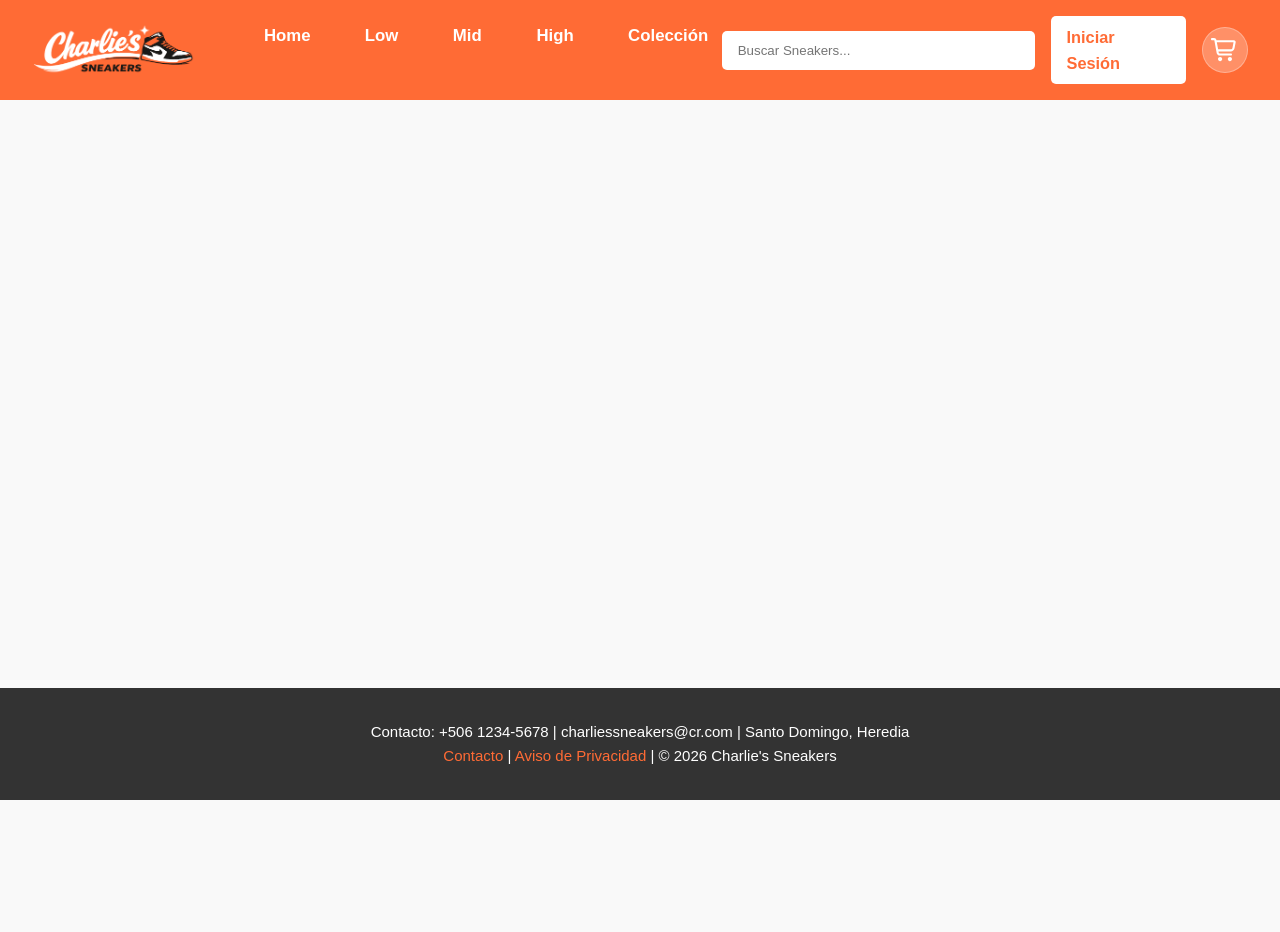
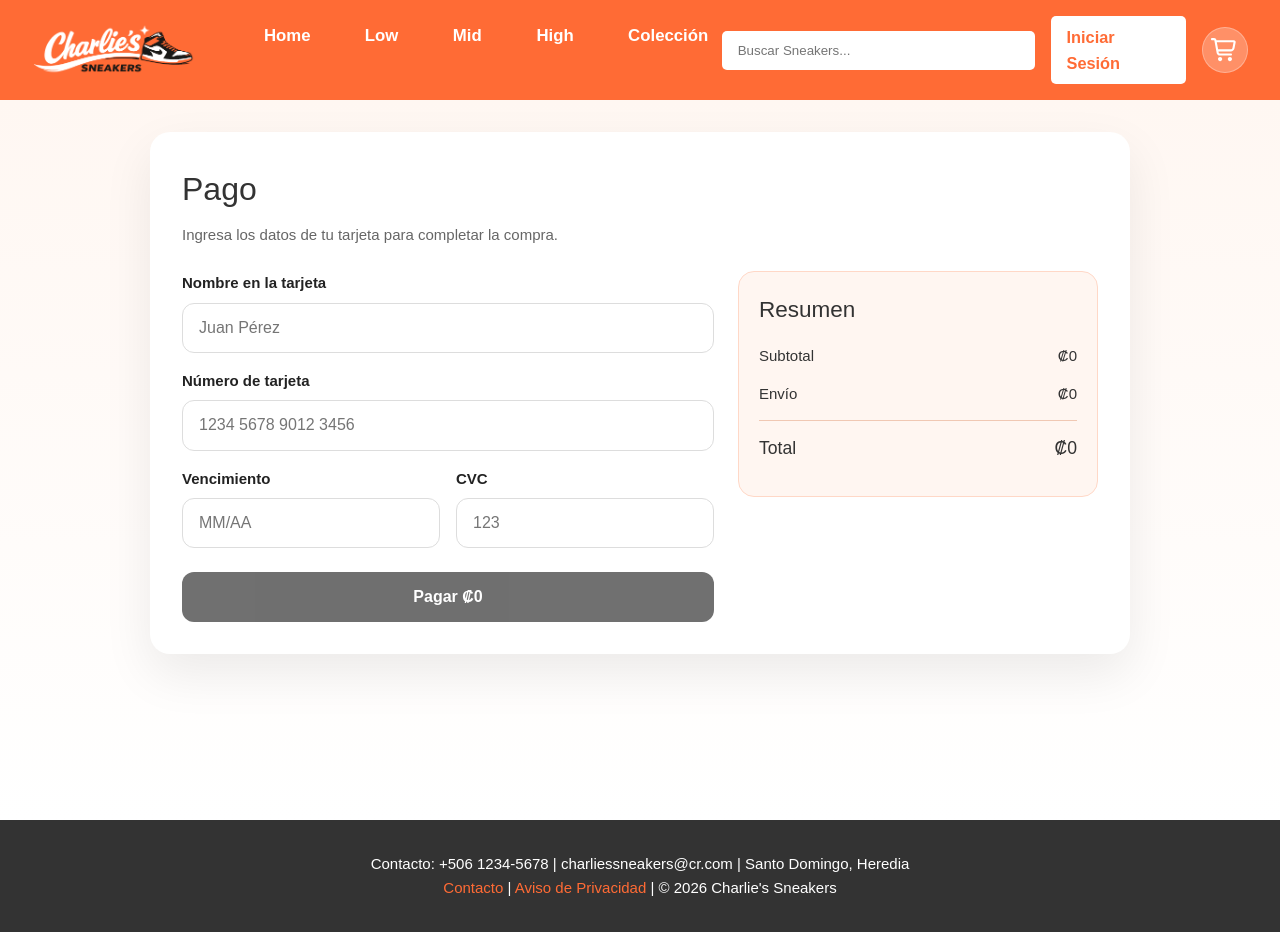
Before and after one commit to kattyab/CI0137_seg_fault, a Vue app: page /checkout in a window 1280 px wide. Before the commit the page ends 800 px from the top, so only its background shows below. Built offline with nearby package versions, Linux system fonts and the light colour scheme.

Commit message:
Add checkout and checkout success views; implement payment processing in CheckoutView

```diff
--- a/src/router/index.ts
+++ b/src/router/index.ts
@@ -41,6 +41,16 @@ const router = createRouter({
       component: () => import('@/views/CarritoView.vue'),
     },
     {
+      path: '/checkout',
+      name: 'checkout',
+      component: () => import('@/views/CheckoutView.vue'),
+    },
+    {
+      path: '/checkout/confirmado',
+      name: 'checkout-confirmado',
+      component: () => import('@/views/CheckoutSuccessView.vue'),
+    },
+    {
       path: '/contacto',
       name: 'contacto',
       component: () => import('@/views/ContactoView.vue'),
--- a/src/views/CarritoView.vue
+++ b/src/views/CarritoView.vue
@@ -1,11 +1,12 @@
 <script setup lang="ts">
 import { computed, ref } from 'vue'
-import { RouterLink } from 'vue-router'
+import { RouterLink, useRouter } from 'vue-router'
 import { useCartStore } from '@/stores/cart'
 import { useAuthStore } from '@/stores/auth'
 
 const cart = useCartStore()
 const auth = useAuthStore()
+const router = useRouter()
 
 const isModalVisible = ref(false)
 const pendingItemId = ref<string | null>(null)
@@ -40,6 +41,11 @@ const closeIfOverlay = (event: MouseEvent) => {
   if (event.target === event.currentTarget) {
     closeModal()
   }
+}
+
+const goToCheckout = () => {
+  if (cart.items.length === 0) return
+  router.push({ name: 'checkout' })
 }
 </script>
 
@@ -134,7 +140,7 @@ const closeIfOverlay = (event: MouseEvent) => {
 
         <div class="cart-actions" style="display: flex; gap: 1rem">
           <RouterLink to="/" class="cta cart-action-link">Continuar Comprando</RouterLink>
-          <button class="cta cta-buy cart-action-btn" type="button">Proceder al Pago</button>
+          <button class="cta cta-buy cart-action-btn" type="button" :disabled="cart.items.length === 0" @click="goToCheckout">Proceder al Pago</button>
         </div>
       </div>
     </section>
--- /dev/null
+++ b/src/views/CheckoutSuccessView.vue
@@ -0,0 +1,86 @@
+<script setup lang="ts">
+import { computed } from 'vue'
+import { RouterLink, useRoute } from 'vue-router'
+
+const route = useRoute()
+
+const formatCRC = (amount: number) => `₡${amount.toLocaleString('es-CR')}`
+const total = computed(() => Number(route.query.total ?? 0))
+</script>
+
+<template>
+  <main class="success-page">
+    <section class="success-card">
+      <div class="success-icon">✓</div>
+      <h1>Pago confirmado</h1>
+      <p>Tu compra se realizó correctamente.</p>
+      <div class="success-summary">
+        <span>Monto pagado</span>
+        <strong>{{ formatCRC(total) }}</strong>
+      </div>
+      <RouterLink to="/" class="back-btn">Volver al inicio</RouterLink>
+    </section>
+  </main>
+</template>
+
+<style scoped>
+.success-page {
+  min-height: calc(100vh - 80px);
+  display: grid;
+  place-items: center;
+  padding: 2rem 1rem;
+  background: linear-gradient(180deg, #f4fff6 0%, #ffffff 100%);
+}
+
+.success-card {
+  width: min(100%, 560px);
+  background: white;
+  border-radius: 20px;
+  padding: 2.5rem 2rem;
+  text-align: center;
+  box-shadow: 0 20px 50px rgba(0, 0, 0, 0.08);
+}
+
+.success-icon {
+  width: 80px;
+  height: 80px;
+  margin: 0 auto 1rem;
+  border-radius: 50%;
+  display: grid;
+  place-items: center;
+  background: #16a34a;
+  color: white;
+  font-size: 2rem;
+  font-weight: 900;
+}
+
+.success-card h1 {
+  margin: 0 0 0.5rem;
+  font-size: 2rem;
+}
+
+.success-card p {
+  margin: 0 0 1.5rem;
+  color: #555;
+}
+
+.success-summary {
+  display: flex;
+  justify-content: space-between;
+  align-items: center;
+  background: #f7f7f7;
+  border-radius: 12px;
+  padding: 1rem 1.25rem;
+  margin-bottom: 1.5rem;
+}
+
+.back-btn {
+  display: inline-block;
+  background: #111;
+  color: white;
+  text-decoration: none;
+  padding: 0.95rem 1.25rem;
+  border-radius: 12px;
+  font-weight: 800;
+}
+</style>
--- /dev/null
+++ b/src/views/CheckoutView.vue
@@ -0,0 +1,230 @@
+<script setup lang="ts">
+import { computed, reactive } from 'vue'
+import { useRouter } from 'vue-router'
+import { useCartStore } from '@/stores/cart'
+
+const router = useRouter()
+const cart = useCartStore()
+
+const formatCRC = (amount: number) => `₡${amount.toLocaleString('es-CR')}`
+
+const subtotal = computed(() => cart.subtotal)
+const shipping = computed(() => (subtotal.value > 0 ? 10000 : 0))
+const total = computed(() => subtotal.value + shipping.value)
+
+const payment = reactive({
+  name: '',
+  cardNumber: '',
+  expiry: '',
+  cvc: '',
+})
+
+function onCardInput(e: Event) {
+  const el = e.target as HTMLInputElement
+  let digits = (el.value || '').replace(/\D/g, '')
+  digits = digits.slice(0, 16)
+  // format as groups of 4
+  payment.cardNumber = digits.replace(/(.{4})/g, '$1 ').trim()
+}
+
+function isExpiryValid(value: string) {
+  const match = value.trim().match(/^(\d{2})\/(\d{2})$/)
+  if (!match) return false
+
+  const month = Number(match[1])
+  const year = Number(match[2])
+  if (month < 1 || month > 12) return false
+
+  const current = new Date()
+  const currentMonth = current.getMonth() + 1
+  const currentYear = current.getFullYear() % 100
+
+  return year > currentYear || (year === currentYear && month >= currentMonth)
+}
+
+const expiryIsValid = computed(() => isExpiryValid(payment.expiry))
+const canPay = computed(() => cart.items.length > 0 && expiryIsValid.value)
+
+function pay() {
+  if (!canPay.value) return
+  const paidTotal = total.value
+  cart.clearCart()
+  router.push({
+    name: 'checkout-confirmado',
+    query: {
+      total: String(paidTotal),
+    },
+  })
+}
+</script>
+
+<template>
+  <main class="checkout-page">
+    <section class="checkout-card">
+      <div class="checkout-header">
+        <h1>Pago</h1>
+        <p>Ingresa los datos de tu tarjeta para completar la compra.</p>
+      </div>
+
+      <div class="checkout-grid">
+        <form class="payment-form" @submit.prevent="pay">
+          <label>
+            Nombre en la tarjeta
+            <input v-model="payment.name" type="text" placeholder="Juan Pérez" required />
+          </label>
+
+          <label>
+            Número de tarjeta
+            <input :value="payment.cardNumber" @input="onCardInput" type="text" inputmode="numeric" maxlength="19" placeholder="1234 5678 9012 3456" required />
+          </label>
+
+          <div class="two-cols">
+            <label>
+              Vencimiento
+              <input v-model="payment.expiry" type="text" placeholder="MM/AA" maxlength="5" required />
+              <small v-if="payment.expiry && !expiryIsValid" class="field-error">Inserte una tarjeta válida.</small>
+            </label>
+
+            <label>
+              CVC
+              <input v-model="payment.cvc" type="password" inputmode="numeric" maxlength="4" placeholder="123" required />
+            </label>
+          </div>
+
+          <button class="pay-btn" type="submit" :disabled="!canPay">
+            Pagar {{ formatCRC(total) }}
+          </button>
+        </form>
+
+        <aside class="summary-card">
+          <h2>Resumen</h2>
+          <div class="summary-row">
+            <span>Subtotal</span>
+            <strong>{{ formatCRC(subtotal) }}</strong>
+          </div>
+          <div class="summary-row">
+            <span>Envío</span>
+            <strong>{{ formatCRC(shipping) }}</strong>
+          </div>
+          <div class="summary-row total">
+            <span>Total</span>
+            <strong>{{ formatCRC(total) }}</strong>
+          </div>
+        </aside>
+      </div>
+    </section>
+  </main>
+</template>
+
+<style scoped>
+.checkout-page {
+  min-height: calc(100vh - 80px);
+  padding: 2rem 1rem;
+  background: linear-gradient(180deg, #fff7f2 0%, #ffffff 100%);
+}
+
+.checkout-card {
+  max-width: 980px;
+  margin: 0 auto;
+  background: white;
+  border-radius: 20px;
+  box-shadow: 0 20px 50px rgba(0, 0, 0, 0.08);
+  padding: 2rem;
+}
+
+.checkout-header h1 {
+  margin: 0 0 0.5rem;
+  font-size: 2rem;
+}
+
+.checkout-header p {
+  margin: 0;
+  color: #666;
+}
+
+.checkout-grid {
+  display: grid;
+  grid-template-columns: minmax(0, 1.2fr) minmax(280px, 360px);
+  gap: 1.5rem;
+  margin-top: 1.5rem;
+}
+
+.payment-form {
+  display: grid;
+  gap: 1rem;
+}
+
+.payment-form label {
+  display: grid;
+  gap: 0.45rem;
+  font-weight: 700;
+  color: #222;
+}
+
+.payment-form input {
+  padding: 0.95rem 1rem;
+  border: 1px solid #ddd;
+  border-radius: 12px;
+  font-size: 1rem;
+}
+
+.field-error {
+  color: #c62828;
+  font-weight: 600;
+}
+
+.two-cols {
+  display: grid;
+  grid-template-columns: repeat(2, minmax(0, 1fr));
+  gap: 1rem;
+}
+
+.pay-btn {
+  margin-top: 0.5rem;
+  border: none;
+  border-radius: 12px;
+  padding: 1rem 1.25rem;
+  background: #111;
+  color: white;
+  font-size: 1rem;
+  font-weight: 800;
+  cursor: pointer;
+}
+
+.pay-btn:disabled {
+  opacity: 0.6;
+  cursor: not-allowed;
+}
+
+.summary-card {
+  background: #fff6f1;
+  border: 1px solid #ffd8c7;
+  border-radius: 16px;
+  padding: 1.25rem;
+  align-self: start;
+}
+
+.summary-card h2 {
+  margin: 0 0 1rem;
+}
+
+.summary-row {
+  display: flex;
+  justify-content: space-between;
+  margin-bottom: 0.85rem;
+  color: #333;
+}
+
+.summary-row.total {
+  border-top: 1px solid #f0c8b3;
+  margin-top: 0.85rem;
+  padding-top: 0.85rem;
+  font-size: 1.1rem;
+}
+
+@media (max-width: 820px) {
+  .checkout-grid {
+    grid-template-columns: 1fr;
+  }
+}
+</style>
```
